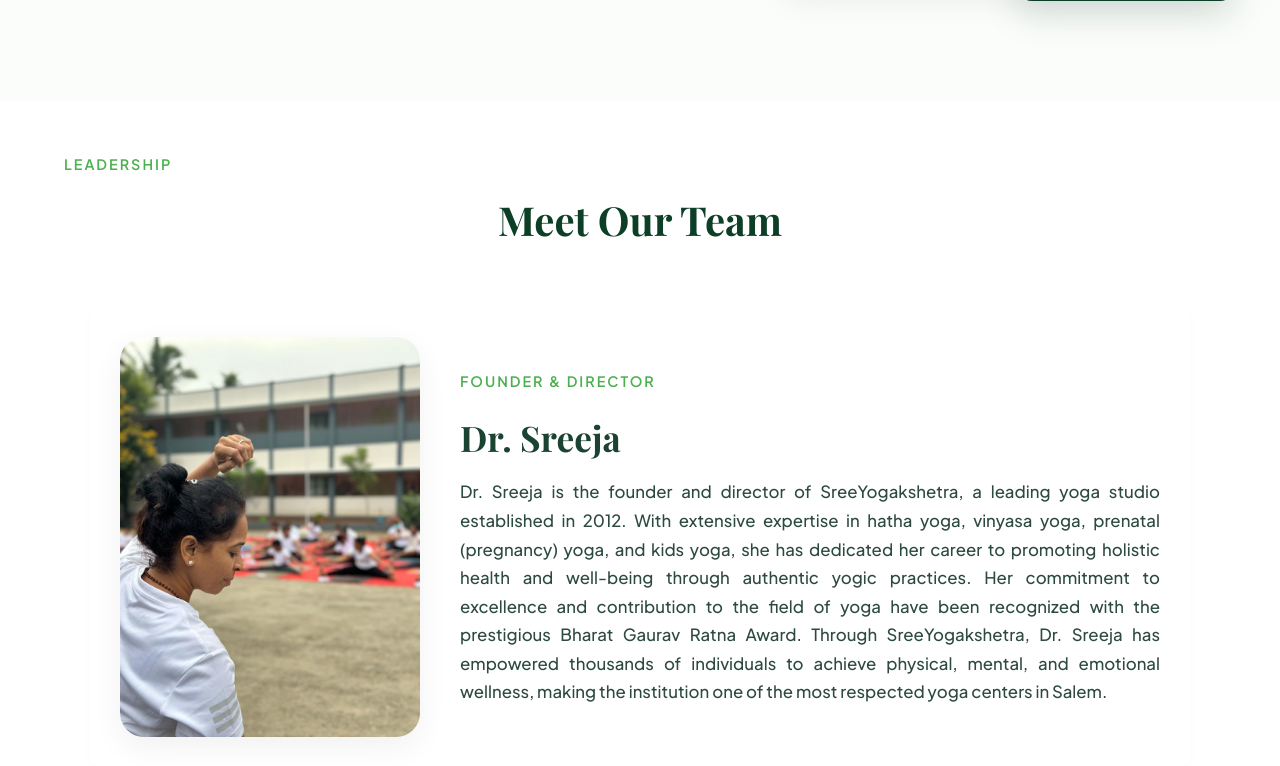
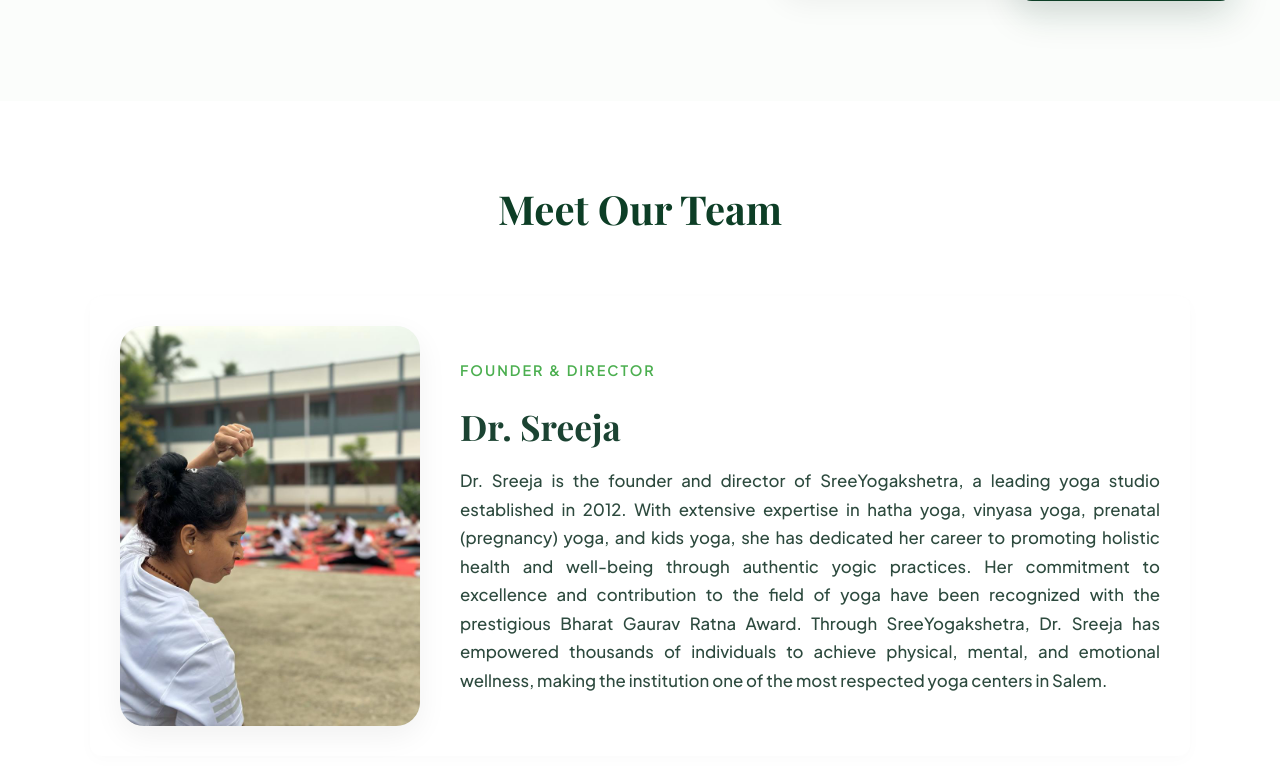
Before and after one commit to yoga-sys-01/sreeyogakshetra, a Django app: page /about/ in a window 1280 px wide. Shown: the part 977-1743 px from the top of the page. Run offline with Django 4.2, Linux system fonts and the light colour scheme; some web fonts are replaced.

Commit message:
Templates/about.html LN#138 word:Leadership removed

```diff
--- /dev/null
+++ b/runtime.txt
@@ -0,0 +1 @@
+python-3.12.7
--- a/templates/about.html
+++ b/templates/about.html
@@ -135,7 +135,7 @@
 
     <section class="team-section">
       <div class="container">
-        <span class="section-tag">Leadership</span>
+        <span class="section-tag"></span>
         <h2 class="section-title central-title" style="margin-bottom: 35px">
           Meet Our Team
         </h2>
```
Also changed, not shown: 1 other file.
